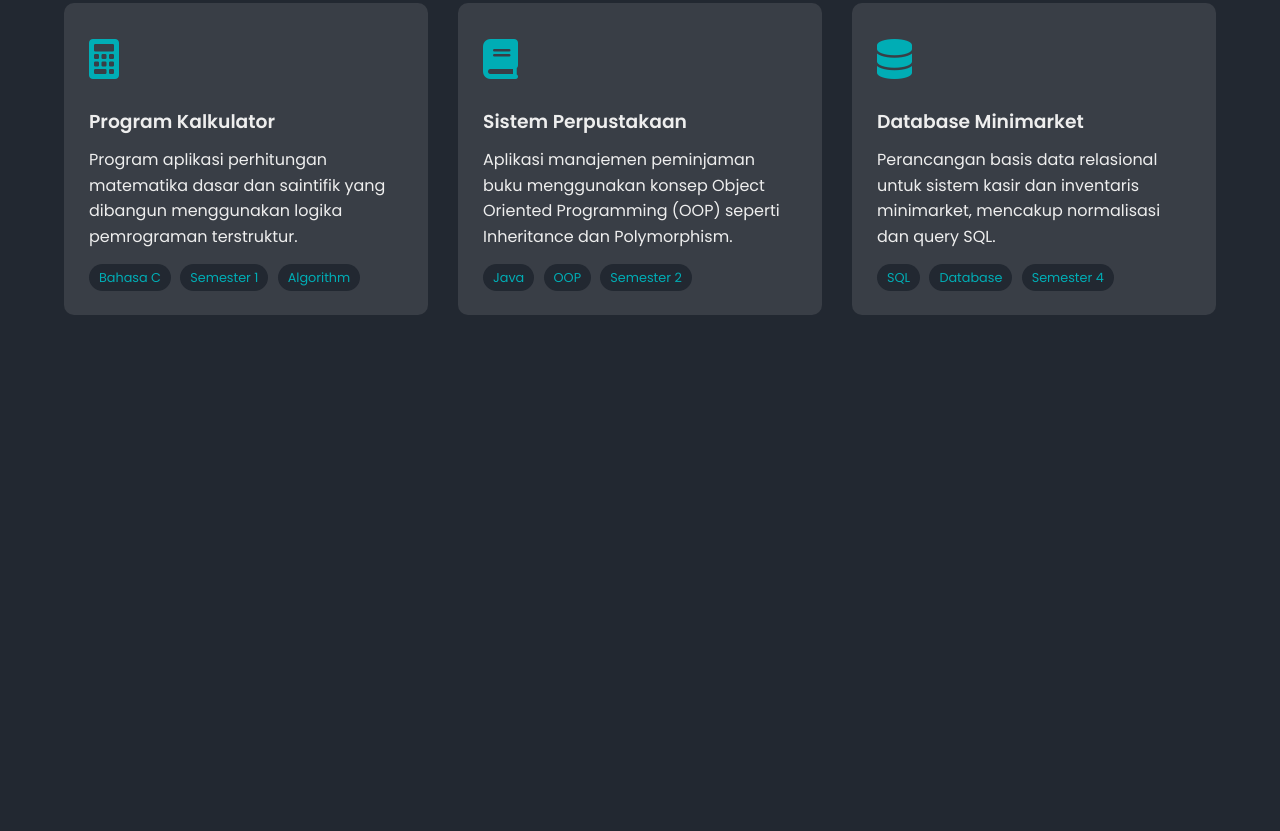
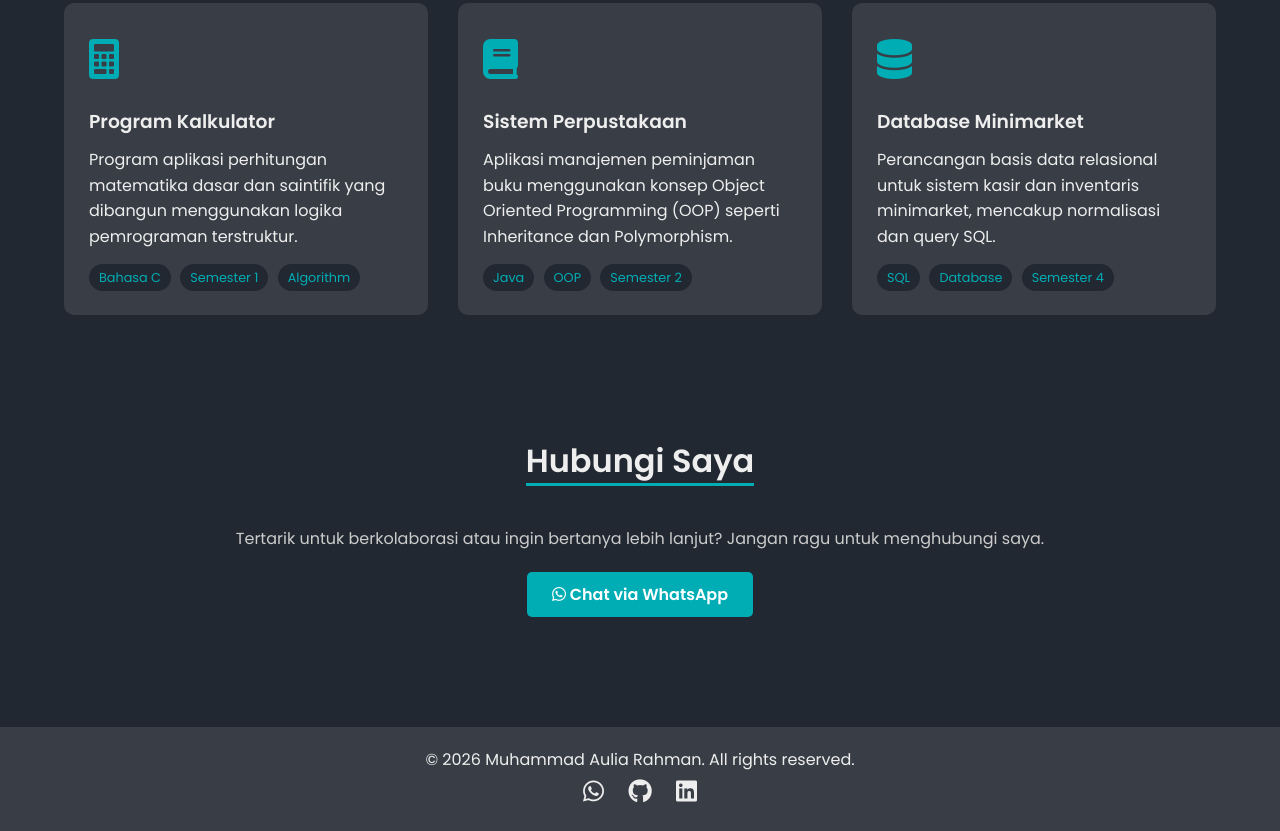
Before and after one commit to Hiroyuuki01/Portofolio_Online, a plain HTML site: page index.html in a window 1280 px wide. Shown: the part 1308-2139 px from the top of the page. Before the commit the page ends 1683 px from the top, so only its background shows below. Drawn offline with Linux system fonts and the light colour scheme.

Commit message:
Update index.html

```diff
--- a/index.html
+++ b/index.html
@@ -96,6 +96,7 @@
             transition: 0.3s;
             border: none;
             cursor: pointer;
+            display: inline-block;
         }
 
         .btn:hover {
@@ -268,6 +269,27 @@
         </div>
     </section>
 
+    <section id="contact" class="section">
+        <h2 class="section-title"><span>Hubungi Saya</span></h2>
+        <div style="text-align:center;">
+            <p style="margin-bottom: 20px; color: #ccc;">
+                Tertarik untuk berkolaborasi atau ingin bertanya lebih lanjut? Jangan ragu untuk menghubungi saya.
+            </p>
+            <a href="https://wa.me/6281234567890" target="_blank" class="btn"> <!-- GANTI NOMOR WA -->
+                <i class="fa-brands fa-whatsapp"></i> Chat via WhatsApp
+            </a>
+        </div>
+    </section>
+
+    <footer>
+        <p>&copy; 2026 Muhammad Aulia Rahman. All rights reserved.</p>
+        <div class="social-links">
+            <a href="https://wa.me/6281257873016" target="_blank"><i class="fa-brands fa-whatsapp"></i></a> <!-- GANTI NOMOR WA -->
+            <a href="#" target="_blank"><i class="fa-brands fa-github"></i></a>
+            <a href="#" target="_blank"><i class="fa-brands fa-linkedin"></i></a>
+        </div>
+    </footer>
+
     <script>
         const nameText = "Muhammad Aulia Rahman";
         const typingElement = document.getElementById('typing-name');
```
